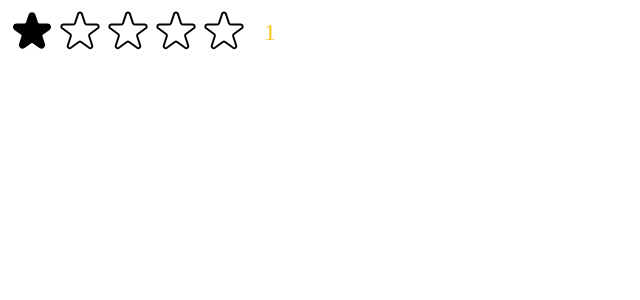
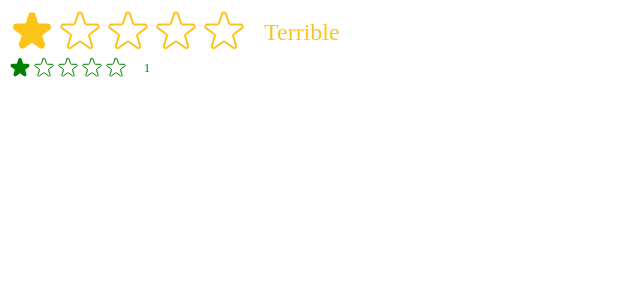
Before and after one commit to OlaiwonAbdullahi/usePopcorn, a React (Vite) app: page / in a window 1280 px wide. Shown: the top 300 px of the page, without its empty margins (0-640 px from the left). Built offline with nearby package versions, Linux system fonts and the light colour scheme.

Commit message:
update StarRatting.jsx and main.jsx

```diff
--- a/src/StarRatting.jsx
+++ b/src/StarRatting.jsx
@@ -10,7 +10,12 @@ const starContainerStyle = {
   display: "flex",
 };
 
-const StarRatting = ({ maxRating = 5, color = "#fcc419", size = 48 }) => {
+const StarRatting = ({
+  maxRating = 5,
+  color = "#fcc419",
+  size = 48,
+  messages = [],
+}) => {
   const [rating, setRating] = useState(1);
   const [tempRating, setTempRating] = useState(0);
 
@@ -38,7 +43,13 @@ const StarRatting = ({ maxRating = 5, color = "#fcc419", size = 48 }) => {
           />
         ))}
       </div>
-      <p style={textStyle}>{tempRating || rating || ""}</p>
+      <p style={textStyle}>
+        {(messages.length === maxRating
+          ? messages[tempRating ? tempRating - 1 : rating - 1]
+          : tempRating) ||
+          rating ||
+          ""}
+      </p>
     </div>
   );
 };
@@ -47,8 +58,8 @@ export default StarRatting;
 
 function Star({ onRate, full, onHoverIn, onHoverOut, color, size }) {
   const starStyle = {
-    width: "48px ",
-    height: "48px ",
+    width: `${size}px`,
+    height: `${size}px`,
     display: "block",
     cursor: "pointer",
   };
@@ -64,8 +75,8 @@ function Star({ onRate, full, onHoverIn, onHoverOut, color, size }) {
         <svg
           xmlns="http://www.w3.org/2000/svg"
           viewBox="0 0 20 20"
-          fill="#000"
-          stroke="#000"
+          fill={color}
+          stroke={color}
         >
           <path d="M9.049 2.927c.3-.921 1.603-.921 1.902 0l1.07 3.292a1 1 0 00.95.69h3.462c.969 0 1.371 1.24.588 1.81l-2.8 2.034a1 1 0 00-.364 1.118l1.07 3.292c.3.921-.755 1.688-1.54 1.118l-2.8-2.034a1 1 0 00-1.175 0l-2.8 2.034c-.784.57-1.838-.197-1.539-1.118l1.07-3.292a1 1 0 00-.364-1.118L2.98 8.72c-.783-.57-.38-1.81.588-1.81h3.461a1 1 0 00.951-.69l1.07-3.292z" />
         </svg>
@@ -74,7 +85,7 @@ function Star({ onRate, full, onHoverIn, onHoverOut, color, size }) {
           xmlns="http://www.w3.org/2000/svg"
           fill="none"
           viewBox="0 0 24 24"
-          stroke="#000"
+          stroke={color}
         >
           <path
             strokeLinecap="round"
--- a/src/main.jsx
+++ b/src/main.jsx
@@ -8,6 +8,10 @@ import StarRatting from "./StarRatting";
 createRoot(document.getElementById("root")).render(
   <StrictMode>
     {/*<App />*/}
-    <StarRatting maxRating={5} />
+    <StarRatting
+      maxRating={5}
+      messages={["Terrible", "Bad", "Okay", "Good", "Amaizing"]}
+    />
+    <StarRatting size={24} color="green" />
   </StrictMode>
 );
```
